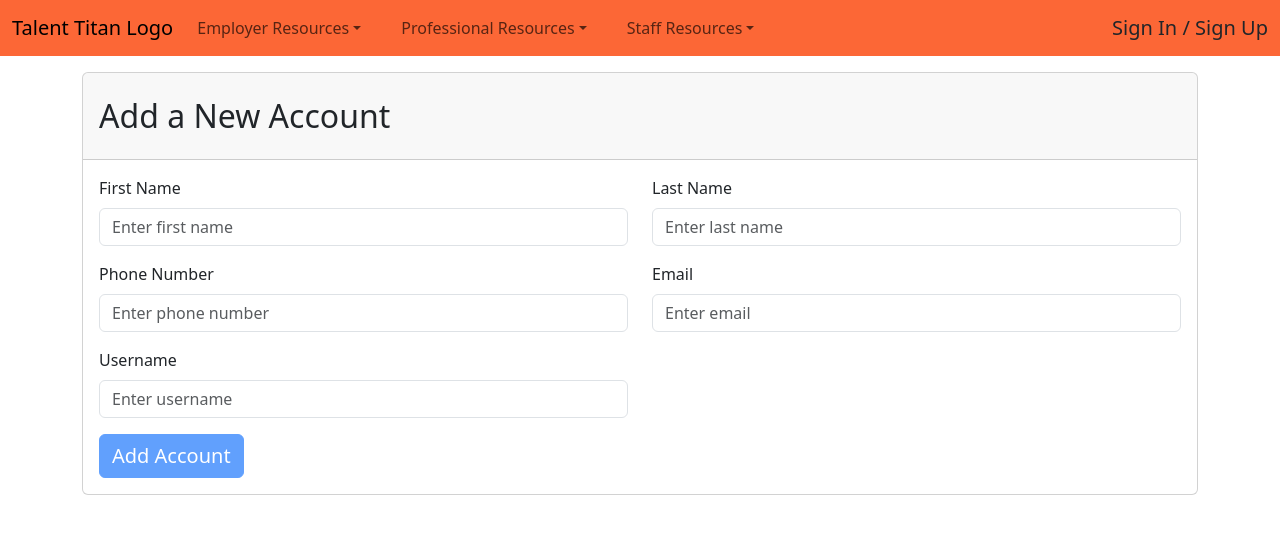
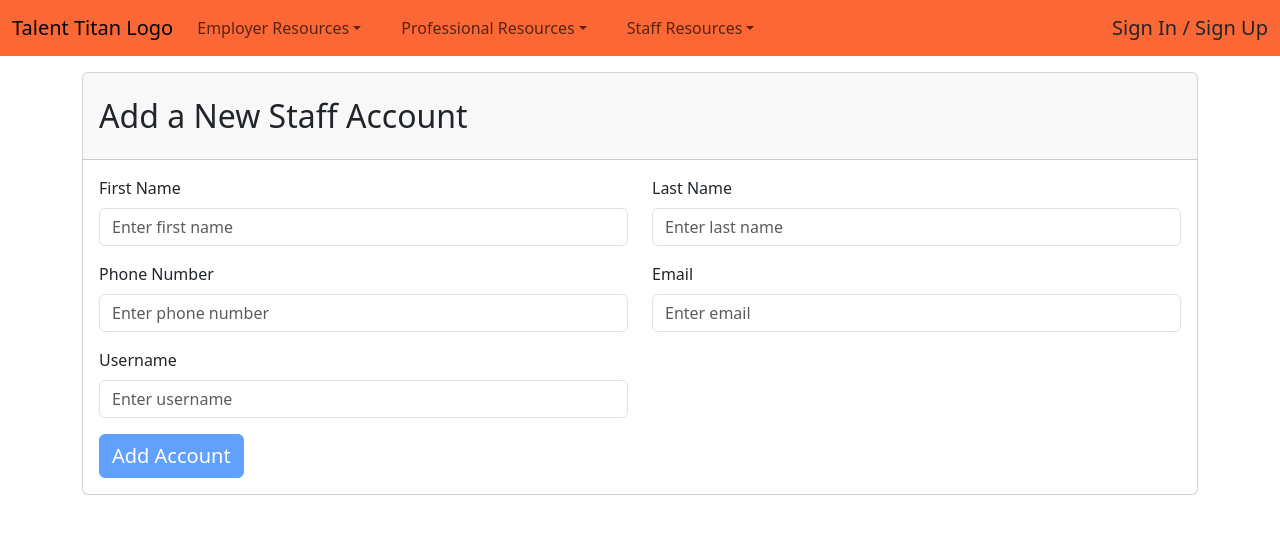
Before and after one commit to Mikecamdo/TalentTitan, a React (Create React App) app in the folder frontend/: page /add-staff in a window 1280 px wide. Shown: the top 534 px of the page. Built offline with nearby package versions, Linux system fonts and the light colour scheme.

Commit message:
Wording
Changed the wording of the header on the add staff account page

```diff
--- a/frontend/src/pages/AddStaffAccountPage.tsx
+++ b/frontend/src/pages/AddStaffAccountPage.tsx
@@ -7,8 +7,6 @@ import Container from "react-bootstrap/esm/Container";
 import { useNavigate } from "react-router-dom";
 import Col from "react-bootstrap/Col";
 import Row from "react-bootstrap/Row";
-import Table from "react-bootstrap/Table";
-import Qualification from "../types/Qualification";
 
 export const AddStaffAccountPage = () => {
     const userContext = useContext(UserContext);
@@ -39,7 +37,7 @@ export const AddStaffAccountPage = () => {
         <Container className="mt-3 mb-3">
             <div className="card">
             <div className="card-header py-3">
-                <h1 className="fs-2 p-0 my-2" id="header">Add a New Account</h1>
+                <h1 className="fs-2 p-0 my-2" id="header">Add a New Staff Account</h1>
             </div>
             <div className="card-body">
                 <Form>
```
